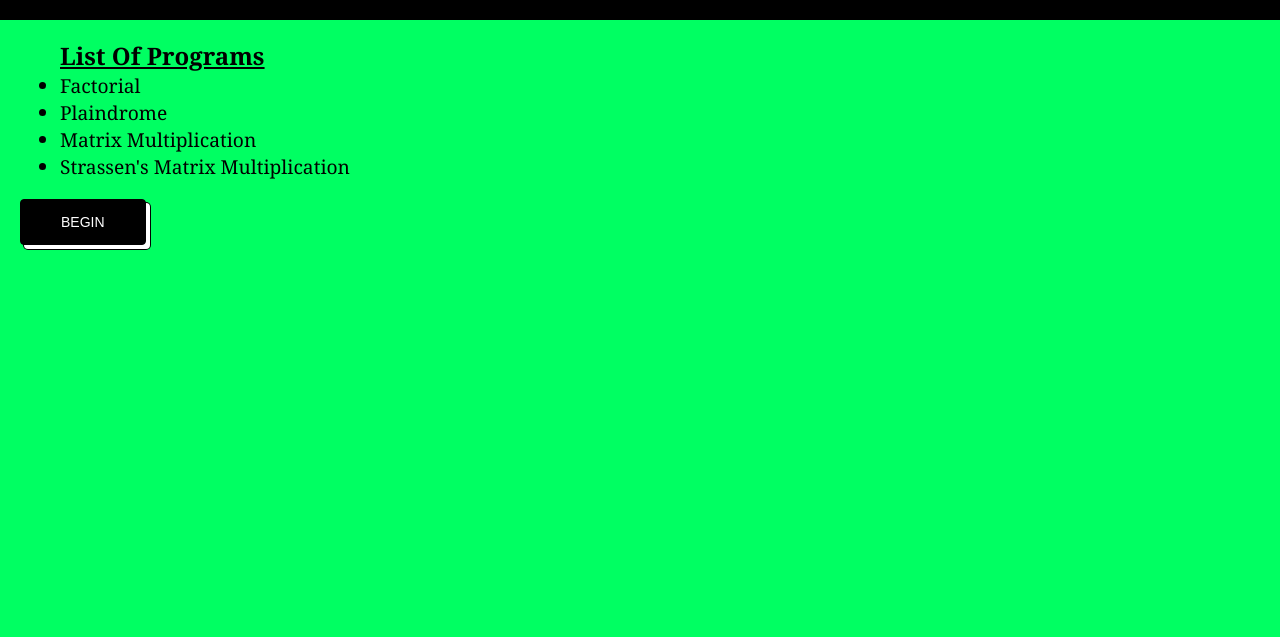
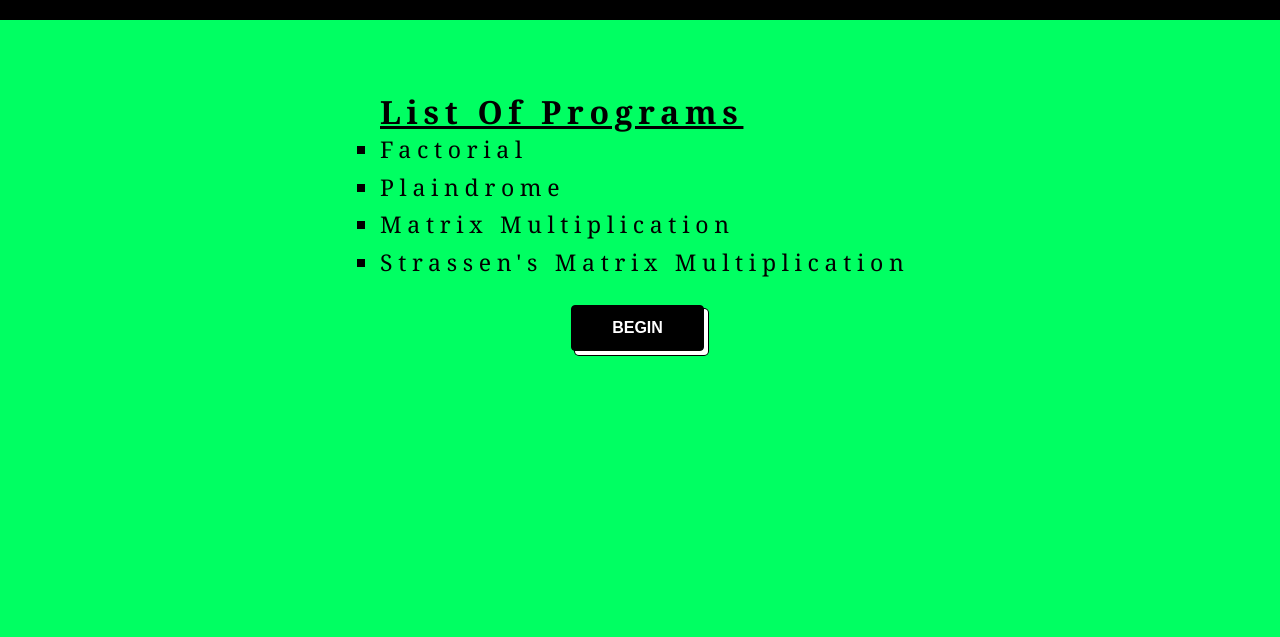
Before and after one commit to vaibhavnagargoje/CaseStudy, a plain HTML site: page index.html in a window 1280 px wide. Shown: the part 80-717 px from the top of the page. Drawn offline with Linux system fonts and the light colour scheme.

Commit message:
Welcome page

```diff
--- a/index.html
+++ b/index.html
@@ -13,16 +13,18 @@
         </div>
     </header>
     <main>
-        <div>
-            <ul type="disc">
+        <div class="list">
+            <ul type="square">
                 <li>List Of Programs</li>
                 <li>Factorial</li>
                 <li>Plaindrome</li>
                 <li>Matrix Multiplication</li>
                 <li>Strassen's Matrix Multiplication</li>
-            </ol>
+            </ul>
+            <div>
+                <button class="button" role="button">BEGIN</button>
+            </div>
         </div>
-        <button class="button" role="button">BEGIN</button>
     </main>
     <footer>
         <div class="footer">Algorithms</div>
--- a/style.css
+++ b/style.css
@@ -25,9 +25,23 @@ main{
     margin: 0px 20px 0 20px;
 }
 
+.list {
+    width: 600px;
+    height: 500px;
+    margin: auto;
+    letter-spacing: 1.5mm;
+    line-height: 1cm;
+    font-size: larger;
+    padding-top: 50px;
+}
+
+.list div{
+  text-align: center;
+}
+
 li:first-child{
     list-style-type: none;
-    font-size: x-large;
+    font-size: xx-large;
     font-weight: bold;
     text-decoration:underline;
 }
@@ -44,27 +58,26 @@ li:first-child{
   cursor: pointer;
   display: inline-block;
   font-family: ITCAvantGardeStd-Bk,Arial,sans-serif;
-  font-size: 14px;
-  font-weight: 400;
+  font-size: 16px;
+  font-weight: bolder;
   line-height: 20px;
   margin: 0 5px 10px 0;
   overflow: visible;
   padding: 12px 40px;
   text-align: center;
-  text-transform: none;
-  touch-action: manipulation;
-  user-select: none;
-  -webkit-user-select: none;
-  vertical-align: middle;
-  white-space: nowrap;
-}
-
-.button:focus {
-  text-decoration: none;
+  /* text-transform: none; */
+  /* touch-action: manipulation; */
+  /* user-select: none; */
+  /* -webkit-user-select: none; */
+  /* vertical-align: middle; */
+  /* white-space: nowrap; */
 }
 
 .button:hover {
   text-decoration: none;
+  background-color: #fff;
+  color: #000;
+  box-shadow: #000 4px 4px 0 0,#000 4px 4px 0 1px;
 }
 
 .button:active {
@@ -73,7 +86,7 @@ li:first-child{
 }
 
 .button:not([disabled]):active {
-  box-shadow: #fff 2px 2px 0 0, #000 2px 2px 0 1px;
+  box-shadow: #000 2px 2px 0 0, #000 2px 2px 0 1px;
   transform: translate(2px, 2px);
 }
 
```
